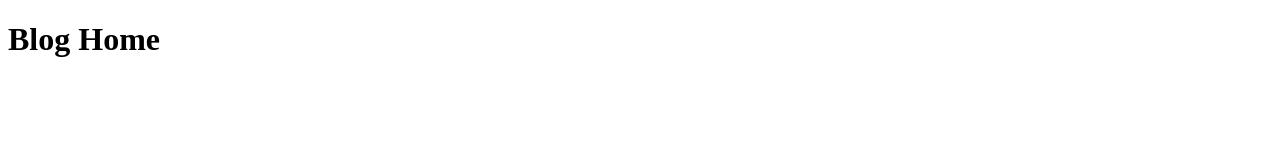
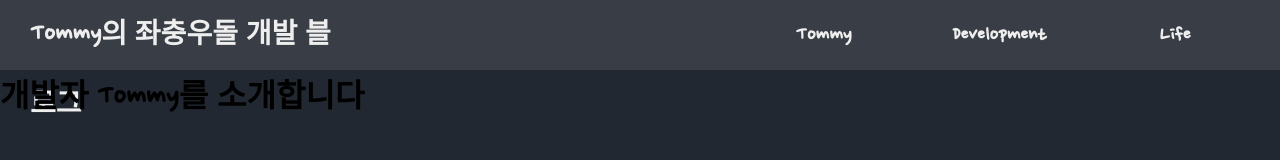
Before and after one commit to tommy-kr-92/tommy-kr-92.github.io, a plain HTML site: page index.html in a window 1280 px wide. Drawn offline with Linux system fonts and the light colour scheme.

Commit message:
20240905 다시 시작하기 전 커밋

```diff
--- /dev/null
+++ b/css/index.css
@@ -0,0 +1,72 @@
+* {
+    padding: 0;
+    margin: 0;
+    list-style: none;
+    box-sizing: border-box;
+}
+
+body {
+    width: 100%;
+    height: 100vh;
+    background-color: #222831;
+    font-family: 'Nanum Pen Script', cursive;
+    font-weight: 400;
+    font-style: normal;
+}
+
+a {
+    text-decoration: none;
+    display: block;
+    color: #eeeeee;
+}
+
+header {
+    width: 100vw;
+    height: 70px;
+    display: flex;
+    justify-content: space-between;
+    align-items: center;
+    background-color: #393e46;
+    color: #fff;
+    padding: 0 30px;
+}
+
+#header-logo {
+    width: 320px;
+    height: 70px;
+    line-height: 70px;
+    font-size: 28px;
+    font-weight: bold;
+}
+
+#header-logo > a {
+    color: #eeeeee;
+}
+
+#header-navi {
+    width: 600px;
+}
+
+#header-navi > ul {
+    width: 100%;
+    display: flex;
+    justify-content: end;
+    align-items: center;
+    gap: 2vw;
+}
+
+#header-navi > ul > li {
+    width: 150px;
+    height: 30px;
+    font-size: 22px;
+    font-weight: bold;
+    text-align: center;
+    padding: 0 25px;
+}
+
+#header-navi > ul > li > a {
+    width: 100%;
+    height: 30px;
+    line-height: 30px;
+    color: #eeeeee;
+}
--- a/index.html
+++ b/index.html
@@ -3,9 +3,26 @@
     <head>
         <meta charset="UTF-8" />
         <meta name="viewport" content="width=device-width, initial-scale=1.0" />
-        <title>Tommy의 블로그에 오신 것을 환영합니다</title>
+        <title>Tommy의 개발 블로그</title>
+        <link rel="preconnect" href="https://fonts.googleapis.com" />
+        <link rel="preconnect" href="https://fonts.gstatic.com" crossorigin />
+        <link
+            href="https://fonts.googleapis.com/css2?family=Nanum+Pen+Script&display=swap"
+            rel="stylesheet"
+        />
+        <link rel="stylesheet" href="./css/index.css" />
     </head>
     <body>
-        <h1>Blog Home</h1>
+        <header>
+            <div id="header-logo"><a href="/index.html">Tommy의 좌충우돌 개발 블로그</a></div>
+            <nav id="header-navi">
+                <ul>
+                    <li><a href="/index.html">Tommy</a></li>
+                    <li><a href="/index.html">Development</a></li>
+                    <li><a href="/index.html">Life</a></li>
+                </ul>
+            </nav>
+        </header>
+        <h1>개발자 Tommy를 소개합니다</h1>
     </body>
 </html>
```
